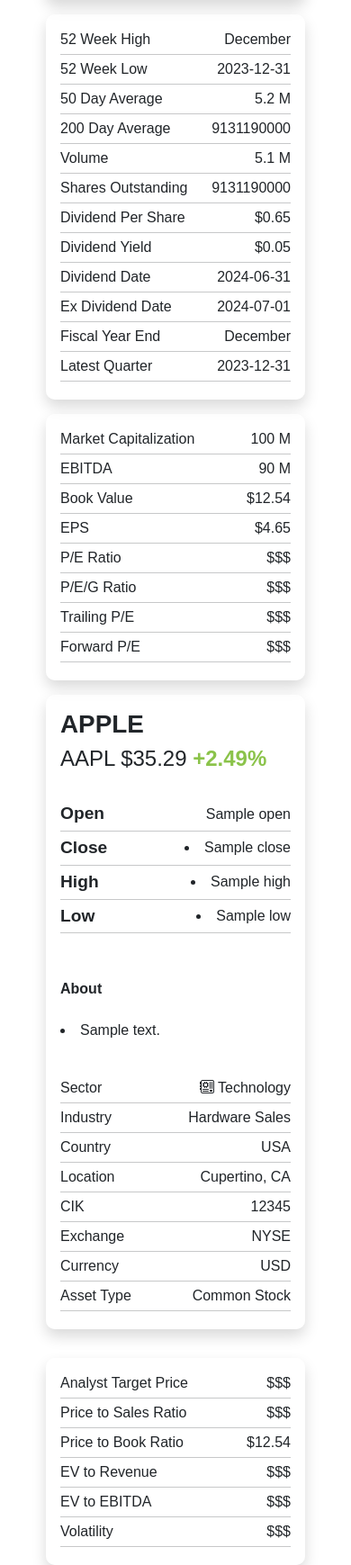
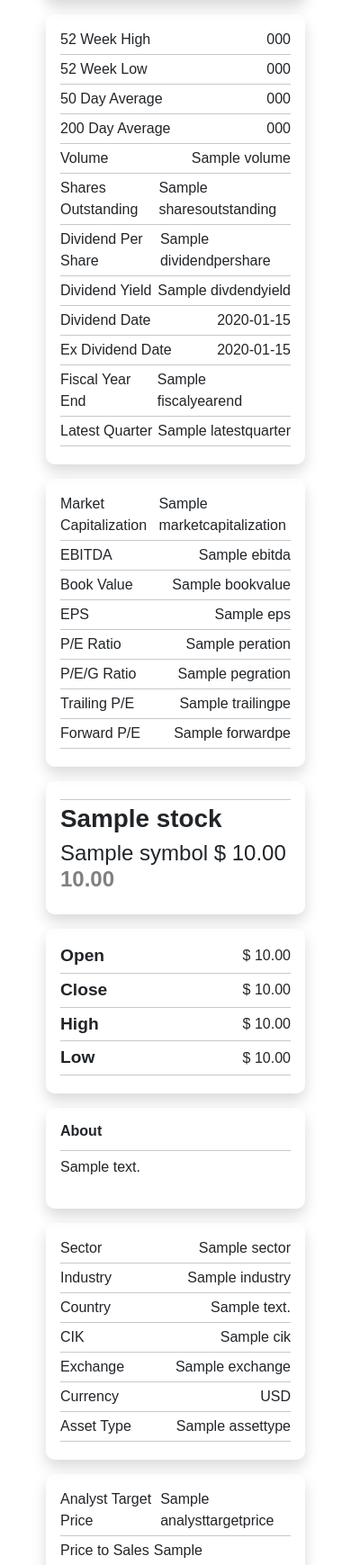
Before and after one commit to c00l-us3r/CS480-Group-C, a Django app: template stocks/templates/stocks/detailed.html in a window 390 px wide. Shown: the part 928-2667 px from the top of the page at 90% size. Run offline with Django 5.2, Linux system fonts and the light colour scheme; the template is opened without the code that fills it: most values are stand-ins (such as "Sample title", 1, 10 or a date in 2020).

Commit message:
Mostly finished detailed page

```diff
--- a/stocks/templates/stocks/detailed.html
+++ b/stocks/templates/stocks/detailed.html
@@ -61,7 +61,7 @@
       <div class="row">
 
         <!-- Column contained Chart, 52 Week Section, and Capitilization Section -->
-        <div class="col-lg-8">
+        <div class="col-lg-8 d-flex flex-column">
 
           <!-- Trading View Chart Box -->
           <div id="tradingview-chart"
@@ -136,8 +136,7 @@
           </div>
 
           <!-- 52 Week High to Latest Quarter Section -->
-          <div
-            class="container-fluid bg-white p-3 mb-3 d-flex justify-content-center align-items-center bg-opacity-50 shadow"
+          <div class="container-fluid bg-white p-3 mb-3 justify-content-center align-items-center bg-opacity-50 shadow"
             style="height: auto; border-radius: 10px;">
             <div class="row">
               <div class="col-md-6">
@@ -149,42 +148,54 @@
                   <div class="col-md-12">
                     <div class="d-flex justify-content-between align-items-center">
                       <span>52 Week High</span>
-                      <span>December</span>
+                      {% for stock in filteredFFD %}
+                      <span>{{ stock.number_52weekhigh }}</span>
+                      {% endfor %}
                     </div>
                     <hr class="my-1">
                   </div>
                   <div class="col-md-12">
                     <div class="d-flex justify-content-between align-items-center">
                       <span>52 Week Low</span>
-                      <span>2023-12-31</span>
+                      {% for stock in filteredFFD %}
+                      <span>{{ stock.number_52weeklow }}</span>
+                      {% endfor %}
                     </div>
                     <hr class="my-1">
                   </div>
                   <div class="col-md-12">
                     <div class="d-flex justify-content-between align-items-center">
                       <span>50 Day Average</span>
-                      <span>5.2 M</span>
+                      {% for stock in filteredFFD %}
+                      <span>{{ stock.number_50daymovingaverage }}</span>
+                      {% endfor %}
                     </div>
                     <hr class="my-1">
                   </div>
                   <div class="col-md-12">
                     <div class="d-flex justify-content-between align-items-center">
                       <span>200 Day Average</span>
-                      <span>9131190000</span>
+                      {% for stock in filteredFFD %}
+                      <span>{{ stock.number_200daymovingaverage }}</span>
+                      {% endfor %}
                     </div>
                     <hr class="my-1">
                   </div>
                   <div class="col-md-12">
                     <div class="d-flex justify-content-between align-items-center">
                       <span>Volume</span>
-                      <span>5.1 M</span>
+                      {% for stock in filteredPD %}
+                      <span>{{ stock.volume }}</span>
+                      {% endfor %}
                     </div>
                     <hr class="my-1">
                   </div>
                   <div class="col-md-12">
                     <div class="d-flex justify-content-between align-items-center">
                       <span>Shares Outstanding</span>
-                      <span>9131190000</span>
+                      {% for stock in filteredFFD %}
+                      <span>{{ stock.sharesoutstanding }}</span>
+                      {% endfor %}
                     </div>
                     <hr class="my-1">
                   </div>
@@ -195,42 +206,54 @@
                 <div class="col-md-12">
                   <div class="d-flex justify-content-between align-items-center">
                     <span>Dividend Per Share</span>
-                    <span>$0.65</span>
+                    {% for stock in filteredFFD %}
+                    <span>{{ stock.dividendpershare }}</span>
+                    {% endfor %}
                   </div>
                   <hr class="my-1">
                 </div>
                 <div class="col-md-12">
                   <div class="d-flex justify-content-between align-items-center">
                     <span>Dividend Yield</span>
-                    <span>$0.05</span>
+                    {% for stock in filteredFFD %}
+                    <span>{{ stock.divdendyield }}</span>
+                    {% endfor %}
                   </div>
                   <hr class="my-1">
                 </div>
                 <div class="col-md-12">
                   <div class="d-flex justify-content-between align-items-center">
                     <span>Dividend Date</span>
-                    <span>2024-06-31</span>
+                    {% for stock in filteredFFD %}
+                    <span>{{ stock.dividenddate }}</span>
+                    {% endfor %}
                   </div>
                   <hr class="my-1">
                 </div>
                 <div class="col-md-12">
                   <div class="d-flex justify-content-between align-items-center">
                     <span>Ex Dividend Date</span>
-                    <span>2024-07-01</span>
+                    {% for stock in filteredFFD %}
+                    <span>{{ stock.exdividenddate }}</span>
+                    {% endfor %}
                   </div>
                   <hr class="my-1">
                 </div>
                 <div class="col-md-12">
                   <div class="d-flex justify-content-between align-items-center">
                     <span>Fiscal Year End</span>
-                    <span>December</span>
+                    {% for stock in filteredFFD %}
+                    <span>{{ stock.fiscalyearend }}</span>
+                    {% endfor %}
                   </div>
                   <hr class="my-1">
                 </div>
                 <div class="col-md-12">
                   <div class="d-flex justify-content-between align-items-center">
                     <span>Latest Quarter</span>
-                    <span>2023-12-31</span>
+                    {% for stock in filteredFFD %}
+                    <span>{{ stock.latestquarter }}</span>
+                    {% endfor %}
                   </div>
                   <hr class="my-1">
                 </div>
@@ -249,28 +272,36 @@
                   <div class="col-md-12">
                     <div class="d-flex justify-content-between align-items-center">
                       <span>Market Capitalization</span>
-                      <span>100 M</span>
+                      {% for stock in filteredFFD %}
+                      <span>{{ stock.marketcapitalization }}</span>
+                      {% endfor %}
                     </div>
                     <hr class="my-1">
                   </div>
                   <div class="col-md-12">
                     <div class="d-flex justify-content-between align-items-center">
                       <span>EBITDA</span>
-                      <span>90 M</span>
+                      {% for stock in filteredFFD %}
+                      <span>{{ stock.ebitda }}</span>
+                      {% endfor %}
                     </div>
                     <hr class="my-1">
                   </div>
                   <div class="col-md-12">
                     <div class="d-flex justify-content-between align-items-center">
                       <span>Book Value</span>
-                      <span>$12.54</span>
+                      {% for stock in filteredFFD %}
+                      <span>{{ stock.bookvalue }}</span>
+                      {% endfor %}
                     </div>
                     <hr class="my-1">
                   </div>
                   <div class="col-md-12">
                     <div class="d-flex justify-content-between align-items-center">
                       <span>EPS</span>
-                      <span>$4.65</span>
+                      {% for stock in filteredFFD %}
+                      <span>{{ stock.eps }}</span>
+                      {% endfor %}
                     </div>
                     <hr class="my-1">
                   </div>
@@ -283,28 +314,36 @@
                   <div class="col-md-12">
                     <div class="d-flex justify-content-between align-items-center">
                       <span>P/E Ratio</span>
-                      <span>$$$</span>
+                      {% for stock in filteredFFD %}
+                      <span>{{ stock.peration }}</span>
+                      {% endfor %}
                     </div>
                     <hr class="my-1">
                   </div>
                   <div class="col-md-12">
                     <div class="d-flex justify-content-between align-items-center">
                       <span>P/E/G Ratio</span>
-                      <span>$$$</span>
+                      {% for stock in filteredFFD %}
+                      <span>{{ stock.pegration }}</span>
+                      {% endfor %}
                     </div>
                     <hr class="my-1">
                   </div>
                   <div class="col-md-12">
                     <div class="d-flex justify-content-between align-items-center">
                       <span>Trailing P/E</span>
-                      <span>$$$</span>
+                      {% for stock in filteredFFD %}
+                      <span>{{ stock.trailingpe }}</span>
+                      {% endfor %}
                     </div>
                     <hr class="my-1">
                   </div>
                   <div class="col-md-12">
                     <div class="d-flex justify-content-between align-items-center">
                       <span>Forward P/E</span>
-                      <span>$$$</span>
+                      {% for stock in filteredFFD %}
+                      <span>{{ stock.forwardpe }}</span>
+                      {% endfor %}
                     </div>
                     <hr class="my-1">
                   </div>
@@ -315,26 +354,41 @@
         </div>
 
         <!-- Column for About Section -->
-        <div class="col-lg-4 mb-3" style="display: flex; flex-direction: column; height: 100%; border-radius: 10px;">
+        <div class="col-lg-4 mb-3" style="display: flex; flex-direction: column; height: auto; border-radius: 10px;">
+          <div class="container-fluid bg-white p-3 mb-3 d-flex flex-column align-items-stretch bg-opacity-50 shadow"
+            style="height: auto; border-radius: 10px;">
+
+            <!-- Company Name and Ticker -->
+            <hr class="my-1">
+            <h1 style="font-display: 1; font-weight: bold;"> {% for stock in filteredFFD %} <span> {{ stock.name }}
+              </span> {% endfor %}</h1>
+            <h2 style="font-size: x-large">{% for stock in filteredFFD %} <span> {{ stock.symbol }} </span> {% endfor %}
+              {% for stock in filteredPD %} <span> $ {{ stock.open|floatformat:2 }} </span> {% endfor %}
+              {% for difference in price_differences %}
+              {% if difference > 0 %}
+              <span style="color: #00bf23; font-weight: bold;">+{{ difference|floatformat:2 }} <i
+                  class="bi bi-arrow-up-circle-fill"></i></span>
+              {% elif difference < 0 %}
+              <span style="color: red; font-weight: bold;">{{ difference|floatformat:2 }} <i
+                  class="bi bi-arrow-down-circle-fill"></i></span>
+              {% else %}
+              <span style="color: gray; font-weight: bold;">{{ difference|floatformat:2 }}</span>
+              {% endif %}
+              {% endfor %}</h2>
+          </div>
+
           <div
             class="container-fluid bg-white p-3 mb-3 d-flex flex-column justify-content-between align-items-stretch bg-opacity-50 shadow"
-            style="height: 100%; border-radius: 10px;">
-
-            <!-- Company Name and Ticker -->
-            <h1 style="font-display: 1; font-weight: bold;">APPLE</h1>
-            <h2 style="font-size: x-large">AAPL $35.29 <span class="text-light-green"
-                style="font-weight: bold;">+2.49%</span></h2>
-            <br>
+            style="height: auto; border-radius: 10px;">
 
             <!-- Container for Open/Close/High/Low -->
-            <div class="col-md-12 mt-lg-3 mb-lg-5">
+            <div class="col-md-12 mt-lg-2 mb-lg-2 ">
               <div class="col-md-12">
                 <div class="d-flex justify-content-between align-items-center">
                   <span style="font-weight: bold; font-size: larger;">Open</span>
                   {% for stock in filteredPD %}
-                  <span>{{ stock.open }}</span>
+                  <span>$ {{ stock.open|floatformat:2 }}</span>
                   {% endfor %}
-
                 </div>
                 <hr class="my-1">
               </div>
@@ -342,7 +396,7 @@
                 <div class="d-flex justify-content-between align-items-center">
                   <span style="font-weight: bold; font-size: larger;">Close</span>
                   {% for stock in filteredPD %}
-                  <li>{{ stock.close }}</li>
+                  <span>$ {{ stock.close|floatformat:2 }}</span>
                   {% endfor %}
                 </div>
                 <hr class="my-1">
@@ -351,7 +405,7 @@
                 <div class="d-flex justify-content-between align-items-center">
                   <span style="font-weight: bold; font-size: larger;">High</span>
                   {% for stock in filteredPD %}
-                  <li>{{ stock.high }}</li>
+                  <span>$ {{ stock.high|floatformat:2 }}</span>
                   {% endfor %}
                 </div>
                 <hr class="my-1">
@@ -360,94 +414,101 @@
                 <div class="d-flex justify-content-between align-items-center">
                   <span style="font-weight: bold; font-size: larger;">Low</span>
                   {% for stock in filteredPD %}
-                  <li>{{ stock.low }}</li>
+                  <span>$ {{ stock.low|floatformat:2 }}</span>
                   {% endfor %}
                 </div>
                 <hr class="my-1">
               </div>
             </div>
 
-            <br>
-            <br>
+          </div>
+
+          <div
+            class="container-fluid bg-white p-3 mb-3 d-flex flex-column align-items-stretch bg-opacity-50 shadow align-items-start"
+            style="height: auto; border-radius: 10px; ">
 
             <!-- About Header -->
             <h2 style="font-size: medium; font-weight: bold;">About</h2>
+            <hr class="my-1">
 
             <!--About Section-->
             <p>
               {% for stock in filteredFFD %}
-              <li>{{ stock.desc }}</li>
+              <span style="line-height: 1.75;">{{ stock.desc }}</span>
               {% endfor %}
             </p>
 
-            <br>
+          </div>
+          <div class="container-fluid bg-white p-3 d-flex flex-column align-items-stretch bg-opacity-50 shadow"
+            style="height: auto; border-radius: 10px;">
 
             <!-- Company Information-->
             <div style="margin-top: auto;">
               <div class="row align-items-bottom">
-                <div class="col-md-6">
+                <div class="col-md-12">
                   <!-- Left Column -->
                   <div class="row">
                     <!-- 4 rows in left column -->
                     <div class="col-md-12">
                       <div class="d-flex justify-content-between align-items-center">
                         <span>Sector</span>
-                        <span><i class="bi bi-motherboard"></i> Technology</span>
+                        {% for stock in filteredFFD %}
+                        <span>{{ stock.sector }}</span>
+                        {% endfor %}
                       </div>
                       <hr class="my-1">
                     </div>
                     <div class="col-md-12">
                       <div class="d-flex justify-content-between align-items-center">
                         <span>Industry</span>
-                        <span>Hardware Sales</span>
+                        {% for stock in filteredFFD %}
+                        <span>{{ stock.industry }}</span>
+                        {% endfor %}
                       </div>
                       <hr class="my-1">
                     </div>
                     <div class="col-md-12">
                       <div class="d-flex justify-content-between align-items-center">
                         <span>Country</span>
-                        <span>USA</span>
+                        {% for stock in filteredFFD %}
+                        <span>{{ stock.address }}</span>
+                        {% endfor %}
                       </div>
                       <hr class="my-1">
                     </div>
                     <div class="col-md-12">
                       <div class="d-flex justify-content-between align-items-center">
-                        <span>Location</span>
-                        <span>Cupertino, CA</span>
-                      </div>
-                      <hr class="my-1">
-                    </div>
-
-                  </div>
-                </div>
-                <div class="col-md-6">
-                  <!-- Right Column -->
-                  <div class="row">
-                    <div class="col-md-12">
-                      <div class="d-flex justify-content-between align-items-center">
                         <span>CIK</span>
-                        <span>12345</span>
+                        {% for stock in filteredFFD %}
+                        <span>{{ stock.cik }}</span>
+                        {% endfor %}
                       </div>
                       <hr class="my-1">
                     </div>
                     <div class="col-md-12">
                       <div class="d-flex justify-content-between align-items-center">
                         <span>Exchange</span>
-                        <span>NYSE</span>
+                        {% for stock in filteredFFD %}
+                        <span>{{ stock.exchange }}</span>
+                        {% endfor %}
                       </div>
                       <hr class="my-1">
                     </div>
                     <div class="col-md-12">
                       <div class="d-flex justify-content-between align-items-center">
                         <span>Currency</span>
-                        <span>USD</span>
+                        {% for stock in filteredFFD %}
+                        <span>{{ stock.currency }}</span>
+                        {% endfor %}
                       </div>
                       <hr class="my-1">
                     </div>
                     <div class="col-md-12">
                       <div class="d-flex justify-content-between align-items-center">
                         <span>Asset Type</span>
-                        <span>Common Stock</span>
+                        {% for stock in filteredFFD %}
+                        <span>{{ stock.assettype }}</span>
+                        {% endfor %}
                       </div>
                       <hr class="my-1">
                     </div>
@@ -473,42 +534,45 @@
             <div class="col-md-12">
               <div class="d-flex justify-content-between align-items-center">
                 <span>Analyst Target Price</span>
-                <span>$$$</span>
+                {% for stock in filteredFFD %}
+                <span>{{ stock.analysttargetprice }}</span>
+                {% endfor %}
               </div>
               <hr class="my-1">
             </div>
             <div class="col-md-12">
               <div class="d-flex justify-content-between align-items-center">
                 <span>Price to Sales Ratio</span>
-                <span>$$$</span>
+                {% for stock in filteredFFD %}
+                <span>{{ stock.pricetosalesrationttm }}</span>
+                {% endfor %}
               </div>
               <hr class="my-1">
             </div>
             <div class="col-md-12">
               <div class="d-flex justify-content-between align-items-center">
                 <span>Price to Book Ratio</span>
-                <span>$12.54</span>
+                {% for stock in filteredFFD %}
+                <span>{{ stock.pricetobookratio }}</span>
+                {% endfor %}
               </div>
               <hr class="my-1">
             </div>
             <div class="col-md-12">
               <div class="d-flex justify-content-between align-items-center">
                 <span>EV to Revenue</span>
-                <span>$$$</span>
+                {% for stock in filteredFFD %}
+                <span>{{ stock.evtorevenue }}</span>
+                {% endfor %}
               </div>
               <hr class="my-1">
             </div>
             <div class="col-md-12">
               <div class="d-flex justify-content-between align-items-center">
                 <span>EV to EBITDA</span>
-                <span>$$$</span>
-              </div>
-              <hr class="my-1">
-            </div>
-            <div class="col-md-12">
-              <div class="d-flex justify-content-between align-items-center">
-                <span>Volatility</span>
-                <span>$$$</span>
+                {% for stock in filteredFFD %}
+                <span>{{ stock.evtoebitda }}</span>
+                {% endfor %}
               </div>
               <hr class="my-1">
             </div>
```
Also changed, not shown: other parts of stocks/templates/stocks/detailed.html (+30 -10 lines), stocks/templates/stocks/base.html (+7 -5 lines), stocks/views.py (+112 -12 lines).
